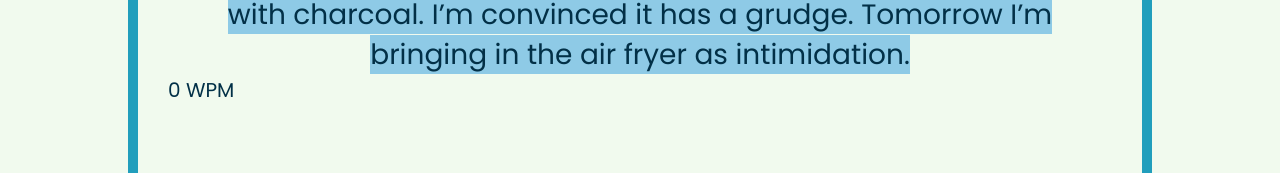
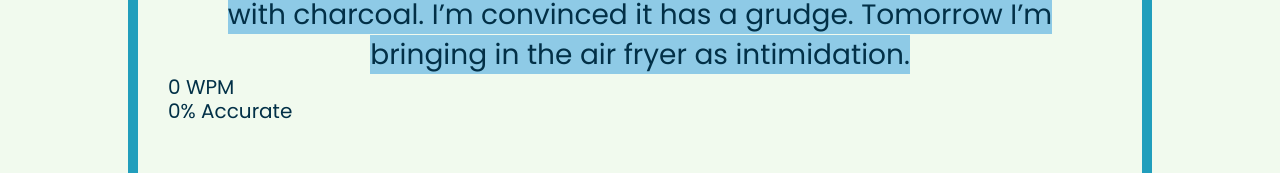
Before and after one commit to ki8yk8/double-down, a React (Vite) app: page / in a window 1280 px wide. Shown: the part 394-567 px from the top of the page. Built offline with nearby package versions, Linux system fonts and the light colour scheme.

Commit message:
adds accuracy metrics

```diff
--- a/src/games/typing/type.jsx
+++ b/src/games/typing/type.jsx
@@ -18,6 +18,18 @@ function compute_wpm(start_time, length) {
 
 function compute_mean(arr) {
 	return Math.round(arr.reduce((sum, n) => sum + n, 0) / arr.length);
+}
+
+function get_accuracy(given, ref) {
+	if (given.length === 0) return 0;
+
+	const matched = given
+		.split("")
+		.filter(
+			(item, index) => index < ref.length && item === ref.split("")[index]
+		);
+
+	return Math.round((matched.length / given.length) * 100);
 }
 
 export default function TypingGame() {
@@ -113,7 +125,10 @@ export default function TypingGame() {
 					</p>
 				</main>
 
-				<footer>{compute_mean(game.cpms)} WPM</footer>
+				<footer>
+					<p>{compute_mean(game.cpms)} WPM</p>
+					<p>{get_accuracy(game.typed_paragraph, PARAGRAPH)}% Accurate</p>
+				</footer>
 			</section>
 		</div>
 	);
```
